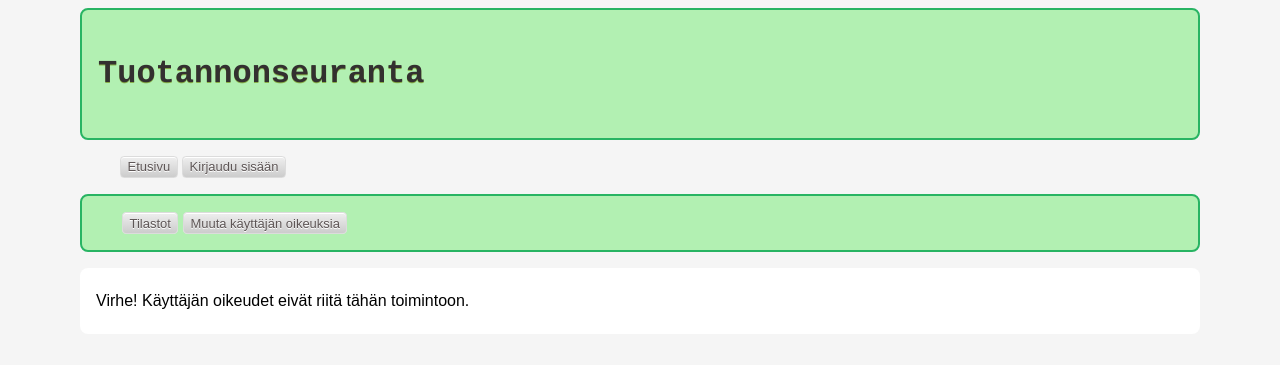
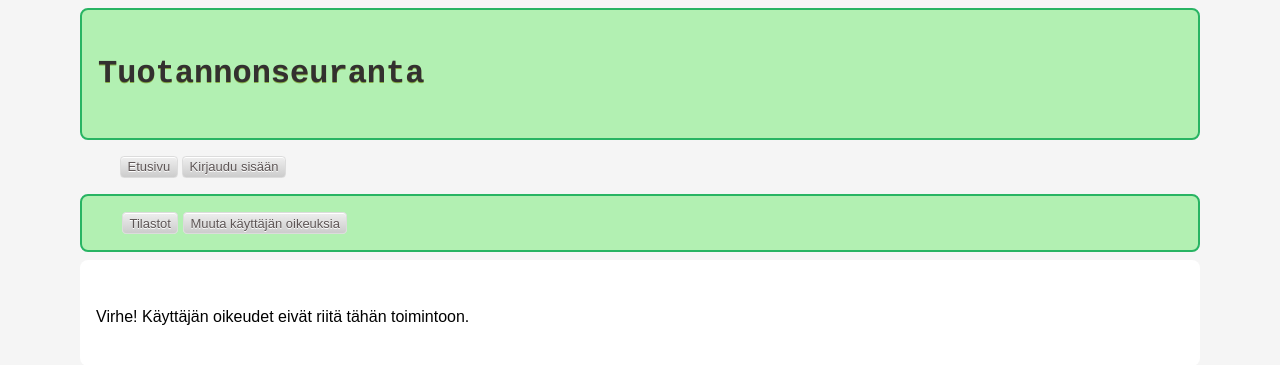
Before and after one commit to Skorp7/tsoha-tuotannonseuranta, a Flask app: page /admin in a window 1280 px wide. Shown: the top 365 px of the page. Run offline with Flask 2, Linux system fonts and the light colour scheme; data that the repository does not hold is empty.

Commit message:
alert message position changed inside the container

```diff
--- a/templates/layout.html
+++ b/templates/layout.html
@@ -50,6 +50,8 @@
 
   {% endif %}
 
+  <div class="container">
+
     <div class="container-alert">
       <div class="row">
         <div class="column">
@@ -70,8 +72,7 @@
       </div>
 
     </div>
-
-  <div class="container">
+    <p>
 
     {% block content %}{% endblock %}
 
```
Lines whose indentation alone changed are shown as unchanged.
